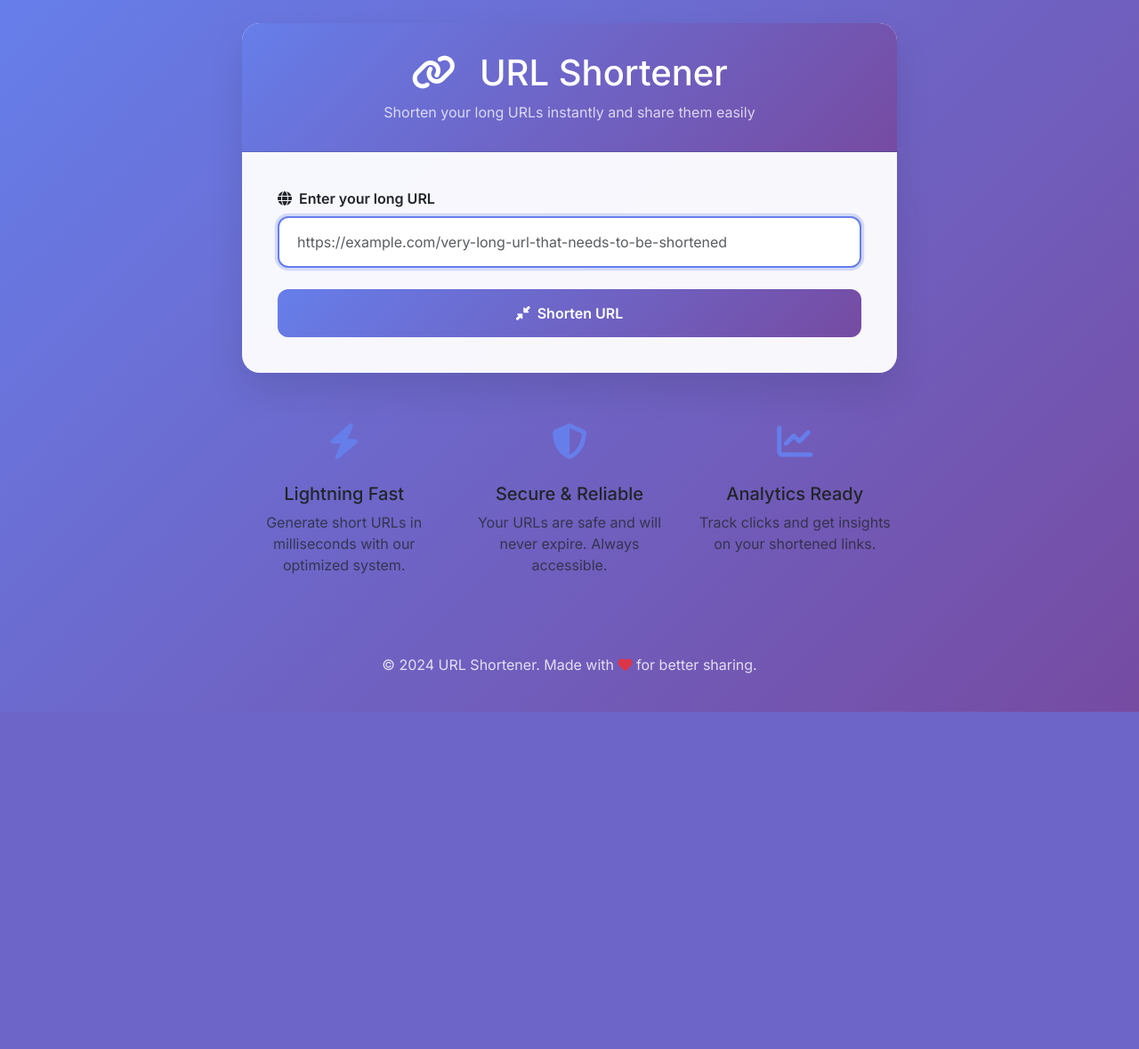
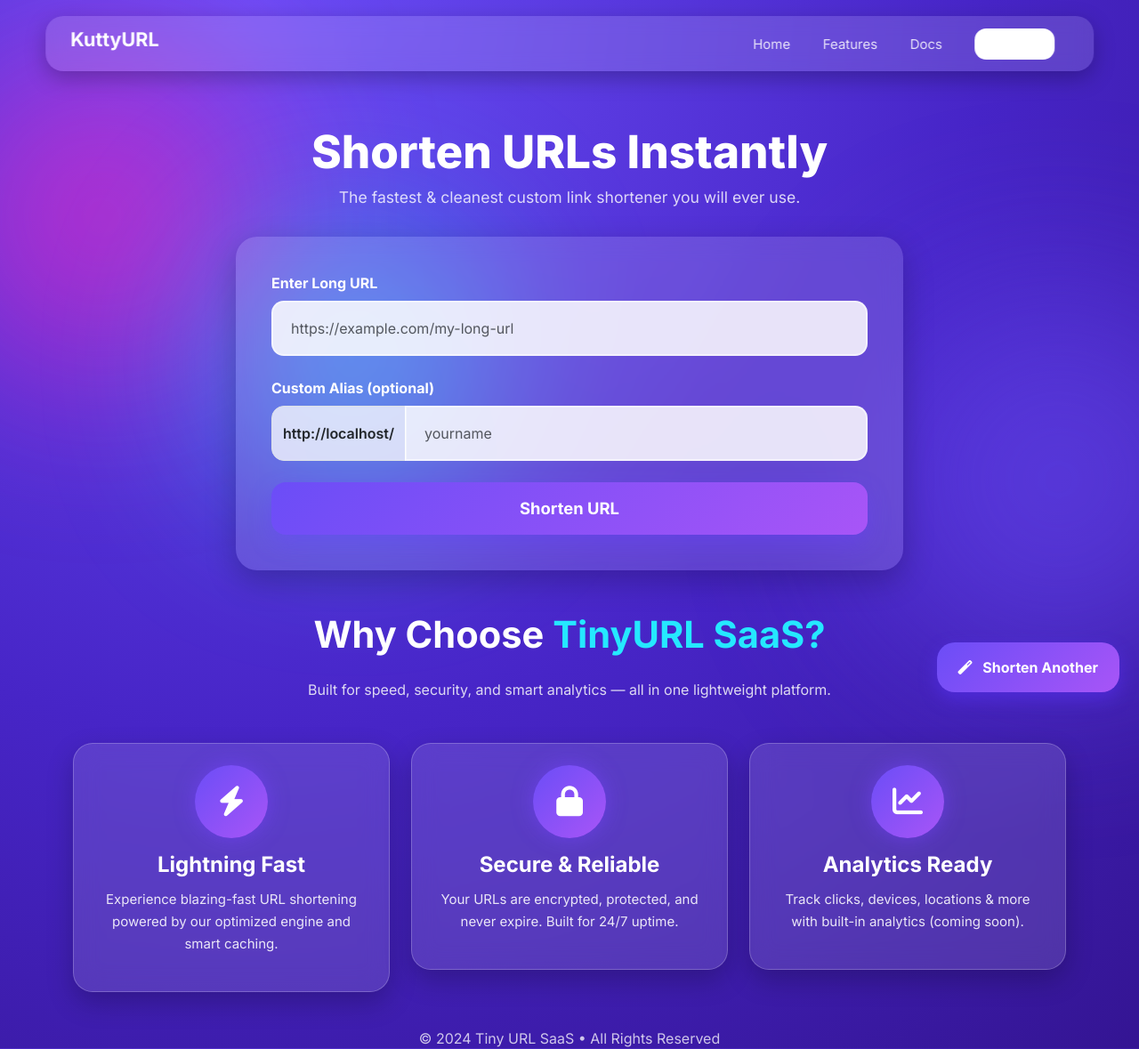
Before and after one commit to SANTHOSH-VJ/url-saas, a Flask app: page / in a window 1280 px wide. Shown: the whole page at 89% size. Before the commit the page ends 800 px from the top, so only its background shows below. Run offline with Flask 3, Linux system fonts and the light colour scheme.

Commit message:
Update index.html

```diff
--- a/templates/index.html
+++ b/templates/index.html
@@ -3,314 +3,442 @@
 <head>
     <meta charset="UTF-8">
     <meta name="viewport" content="width=device-width, initial-scale=1.0">
-    <title>URL Shortener - Shorten Your Links Instantly</title>
+    <title>Tiny – Premium URL Shortener</title>
 
-    <link href="https://cdn.jsdelivr.net/npm/bootstrap@5.3.0/dist/css/bootstrap.min.css" rel="stylesheet">
-    <link href="https://cdnjs.cloudflare.com/ajax/libs/font-awesome/6.4.0/css/all.min.css" rel="stylesheet">
-    <link href="https://fonts.googleapis.com/css2?family=Inter:wght@300;400;500;600;700&display=swap" rel="stylesheet">
+    <!-- Fonts -->
+    <link href="https://fonts.googleapis.com/css2?family=Inter:wght@300;400;500;600;700;800&display=swap" rel="stylesheet">
+    <link href="https://cdnjs.cloudflare.com/ajax/libs/font-awesome/6.5.0/css/all.min.css" rel="stylesheet">
+
+    <!-- Bootstrap -->
+    <link rel="stylesheet" href="https://cdn.jsdelivr.net/npm/bootstrap@5.3.0/dist/css/bootstrap.min.css">
 
     <style>
+        /* Global */
         body {
             font-family: 'Inter', sans-serif;
-            background: linear-gradient(135deg, #667eea 0%, #764ba2 100%);
+            background: radial-gradient(circle at top, #6b4df7, #4725c7, #31128b);
             min-height: 100vh;
-        }
-        .main-container {
-            min-height: 100vh;
-            display: flex;
-            align-items: center;
-            justify-content: center;
-            padding: 20px;
-        }
-        .card {
-            border: none;
-            border-radius: 20px;
-            box-shadow: 0 20px 40px rgba(0,0,0,0.1);
-            backdrop-filter: blur(10px);
-            background: rgba(255, 255, 255, 0.95);
+            overflow-x: hidden;
+            animation: bgMove 12s ease infinite alternate;
+            background-size: 180%;
         }
 
-        .card-header {
-            background: linear-gradient(135deg, #667eea 0%, #764ba2 100%);
+        @keyframes bgMove {
+            0% { background-position: 0% 0%; }
+            100% { background-position: 100% 100%; }
+        }
+
+        /* Blobs */
+        .blob {
+            position: fixed;
+            border-radius: 50%;
+            filter: blur(100px);
+            opacity: .55;
+            animation: floatBlob 18s infinite alternate ease-in-out;
+            z-index: -1;
+        }
+
+        .blob1 {
+            width: 350px; height: 350px;
+            background: #ff22bb;
+            top: 10%; left: -60px;
+        }
+
+        .blob2 {
+            width: 420px; height: 420px;
+            background: #6b4df7;
+            bottom: 5%; right: -120px;
+        }
+
+        .blob3 {
+            width: 280px; height: 280px;
+            background: #25e8ff;
+            bottom: 30%; left: 20%;
+        }
+
+        @keyframes floatBlob {
+            from { transform: translateY(0px) scale(1); }
+            to   { transform: translateY(-40px) scale(1.1); }
+        }
+
+        /* Navbar */
+        .glass-nav {
+            position: fixed;
+            top: 18px;
+            left: 50%;
+            transform: translateX(-50%);
+            width: 92%;
+            max-width: 1200px;
+            background: rgba(255,255,255,0.14);
+            border-radius: 20px;
+            backdrop-filter: blur(10px);
+            box-shadow: 0 8px 25px rgba(0,0,0,0.25);
+            padding: 14px 28px;
+            z-index: 1000;
+        }
+
+        .nav-logo {
+            font-size: 1.35rem;
+            font-weight: 700;
             color: white;
-            border-radius: 20px 20px 0 0 !important;
-            padding: 2rem;
+        }
+
+        .nav-links a {
+            margin: 0 16px;
+            font-size: 15px;
+            color: rgba(255,255,255,0.85);
+            text-decoration: none;
+            transition: .2s;
+        }
+
+        .nav-links a:hover { color: white; }
+
+        .nav-btn {
+            background: white;
+            padding: 8px 20px;
+            color: #6b4df7;
+            font-weight: 600;
+            border-radius: 13px;
+            text-decoration: none;
+        }
+
+        /* Hero */
+        .hero {
+            margin-top: 140px;
             text-align: center;
         }
 
-        .card-body {
-            padding: 2.5rem;
+        .hero h1 {
+            font-size: 3.2rem;
+            font-weight: 800;
+            color: white;
+        }
+
+        .hero p {
+            font-size: 1.1rem;
+            color: rgba(255,255,255,0.8);
+            margin-bottom: 30px;
+        }
+
+        /* Main Card */
+        .main-card {
+            width: 100%;
+            max-width: 750px;
+            margin: 0 auto;
+            padding: 40px;
+            border-radius: 24px;
+            background: rgba(255,255,255,0.14);
+            backdrop-filter: blur(12px);
+            box-shadow: 0 12px 35px rgba(0,0,0,.22);
+            animation: fadeIn 0.8s ease;
+        }
+
+        @keyframes fadeIn {
+            from { opacity: 0; transform: translateY(20px); }
+            to   { opacity: 1; transform: translateY(0); }
         }
 
         .form-control {
-            border-radius: 12px;
-            border: 2px solid #e9ecef;
-            padding: 15px 20px;
+            border-radius: 14px;
+            padding: 17px 20px;
+            border: 2px solid rgba(255,255,255,0.5);
+            background: rgba(255,255,255,0.85);
             font-size: 16px;
-            transition: all 0.3s ease;
+            transition: .25s;
         }
 
         .form-control:focus {
-            border-color: #667eea;
-            box-shadow: 0 0 0 0.2rem rgba(102, 126, 234, 0.25);
+            border-color: white;
+            box-shadow: 0 0 0 4px rgba(255,255,255,0.25);
+        }
+
+        .input-group-text {
+            background: rgba(255,255,255,0.75);
+            border-radius: 14px 0 0 14px;
+            font-weight: 600;
         }
 
         .btn-primary {
-            background: linear-gradient(135deg, #667eea 0%, #764ba2 100%);
+            background: linear-gradient(135deg, #6b4df7 0%, #a855f7 100%);
+            padding: 16px;
+            border-radius: 16px;
             border: none;
-            border-radius: 12px;
-            padding: 15px 30px;
-            font-weight: 600;
-            font-size: 16px;
-            transition: all 0.3s ease;
+            font-size: 1.15rem;
+            font-weight: 700;
+            color: white;
+            box-shadow: 0 10px 25px rgba(104,64,255,0.4);
+            transition: 0.3s;
         }
 
         .btn-primary:hover {
-            transform: translateY(-2px);
-            box-shadow: 0 10px 20px rgba(102, 126, 234, 0.3);
+            transform: translateY(-4px) scale(1.02);
+            box-shadow: 0 14px 30px rgba(104,64,255,0.6);
         }
 
-        .result-container {
-            margin-top: 2rem;
-            padding: 1.5rem;
-            background: #f8f9fa;
-            border-radius: 12px;
-            border-left: 4px solid #667eea;
+        .result-box {
+            margin-top: 30px;
+            background: rgba(255,255,255,0.92);
+            padding: 22px;
+            border-radius: 16px;
+            border-left: 6px solid #6b4df7;
+            box-shadow: 0 5px 20px rgba(0,0,0,0.15);
         }
 
-        .result-url {
+        .short-url-display {
             font-family: 'Courier New', monospace;
             background: white;
-            padding: 10px 15px;
-            border-radius: 8px;
-            border: 1px solid #dee2e6;
+            padding: 12px;
+            border-radius: 10px;
+            border: 1px solid #ddd;
+            font-size: 15px;
             word-break: break-all;
         }
 
         .copy-btn {
-            background: #28a745;
+            background: #00cc6a;
+            color: white;
+            padding: 12px 20px;
+            border-radius: 10px;
+            font-weight: 600;
             border: none;
-            border-radius: 8px;
-            color: white;
-            padding: 8px 15px;
-            margin-left: 10px;
-            transition: all 0.3s ease;
+            transition: 0.2s ease;
         }
 
         .copy-btn:hover {
-            background: #218838;
-            transform: translateY(-1px);
+            transform: translateY(-3px);
+            background: #00b85d;
         }
 
-        .features {
-            margin-top: 3rem;
+        .floating-cta {
+            position: fixed;
+            bottom: 22px;
+            right: 22px;
+            background: linear-gradient(135deg, #6b4df7, #a855f7);
+            padding: 16px 24px;
+            border-radius: 20px;
+            color: white;
+            font-weight: 700;
+            text-decoration: none;
+            box-shadow: 0 8px 20px rgba(90,50,255,.45);
+            transition: .25s;
+        }
+
+        .floating-cta:hover { transform: translateY(-3px); }
+
+        /* Footer */
+        .footer {
+            text-align: center;
+            margin-top: 40px;
+            color: rgba(255,255,255,0.75);
+        }
+
+        /* Feature Section */
+        .feature-card {
+            background: rgba(255,255,255,0.12);
+            backdrop-filter: blur(14px);
+            border-radius: 22px;
+            padding: 28px;
+            transition: 0.35s ease;
+            border: 1px solid rgba(255,255,255,0.22);
+            box-shadow: 0 12px 30px rgba(0,0,0,.22);
+        }
+
+        .feature-card:hover {
+            transform: translateY(-10px) scale(1.035);
+            box-shadow: 0 18px 40px rgba(0,0,0,.30);
+            background: rgba(255,255,255,0.18);
         }
 
         .feature-icon {
-            font-size: 2.5rem;
-            color: #667eea;
-            margin-bottom: 1rem;
+            width: 82px;
+            height: 82px;
+            margin: 0 auto;
+            border-radius: 50%;
+            background: linear-gradient(135deg, #6b4df7, #a855f7);
+            display: flex;
+            align-items: center;
+            justify-content: center;
+            font-size: 34px;
+            color: white;
+            transition: 0.35s;
+            box-shadow: 0 0 22px rgba(120,70,255,0.55);
         }
 
-        .footer {
-            text-align: center;
-            margin-top: 3rem;
-            color: rgba(255, 255, 255, 0.8);
+        .feature-card:hover .feature-icon {
+            transform: rotate(6deg) scale(1.08);
+            box-shadow: 0 0 30px rgba(160,120,255,0.75);
         }
 
-        .loading {
-            display: none;
-        }
-
-        .spinner-border-sm {
-            width: 1rem;
-            height: 1rem;
+        .feature-text {
+            color: rgba(255,255,255,0.88);
+            font-size: 15px;
+            margin-top: 12px;
+            line-height: 1.55rem;
         }
     </style>
 </head>
+
 <body>
-    <div class="main-container">
-        <div class="container">
-            <div class="row justify-content-center">
-                <div class="col-lg-8 col-md-10">
-                    <div class="card">
-                        <div class="card-header">
-                            <h1 class="mb-0">
-                                <i class="fas fa-link me-3"></i>
-                                URL Shortener
-                            </h1>
-                            <p class="mb-0 mt-2 opacity-75">Shorten your long URLs instantly and share them easily</p>
+
+    <!-- Blobs -->
+    <div class="blob blob1"></div>
+    <div class="blob blob2"></div>
+    <div class="blob blob3"></div>
+
+    <!-- Navbar -->
+    <nav class="glass-nav d-flex justify-content-between align-items-center">
+        <h3 class="nav-logo">KuttyURL</h3>
+        <div class="nav-links">
+            <a href="#">Home</a>
+            <a href="#features">Features</a>
+            <a href="#">Docs</a>
+            <a href="#" class="nav-btn">Sign In</a>
         </div>
-                        <div class="card-body">
-                            <form method="post" action="/shorten" id="urlForm">
-                                <div class="mb-4">
-                                    <label for="long_url" class="form-label fw-semibold">
-                                        <i class="fas fa-globe me-2"></i>Enter your long URL
-                                    </label>
-                                    <input
-                                        type="url"
-                                        class="form-control form-control-lg"
-                                        id="long_url"
-                                        name="long_url"
-                                        placeholder="https://example.com/very-long-url-that-needs-to-be-shortened"
-                                        required
-                                    >
+    </nav>
+
+    <!-- Hero -->
+    <div class="container hero">
+        <h1>Shorten URLs Instantly</h1>
+        <p>The fastest & cleanest custom link shortener you will ever use.</p>
     </div>
 
-                                <div class="d-grid">
-                                    <button type="submit" class="btn btn-primary btn-lg" id="submitBtn">
-                                        <span class="btn-text">
-                                            <i class="fas fa-compress-alt me-2"></i>Shorten URL
-                                        </span>
-                                        <span class="loading">
-                                            <span class="spinner-border spinner-border-sm me-2" role="status"></span>
-                                            Shortening...
+    <!-- Main Shortener Card -->
+    <div class="main-card">
+        <form id="urlForm">
+            <label class="fw-bold text-white mb-2">Enter Long URL</label>
+            <input type="url" id="long_url" name="long_url" class="form-control mb-4"
+                   placeholder="https://example.com/my-long-url" required>
+
+            <label class="fw-bold text-white mb-2">Custom Alias (optional)</label>
+            <div class="input-group mb-4">
+                <span class="input-group-text">{{ request.host_url }}</span>
+                <input type="text" id="alias" name="alias" class="form-control" placeholder="yourname">
+            </div>
+
+            <button type="submit" id="submitBtn" class="btn btn-primary w-100">
+                <span class="btn-text">Shorten URL</span>
+                <span class="loading" style="display:none;">
+                    <span class="spinner-border spinner-border-sm me-2"></span>
+                    Processing...
                 </span>
             </button>
-                                </div>
         </form>
 
-                            <!-- Result Container -->
-                            <div id="resultContainer" class="result-container" style="display: none;">
-                                <h5 class="mb-3">
-                                    <i class="fas fa-check-circle text-success me-2"></i>
-                                    Your shortened URL is ready!
-                                </h5>
-                                <div class="d-flex align-items-center">
-                                    <div class="result-url flex-grow-1" id="resultUrl"></div>
-                                    <button class="copy-btn" onclick="copyToClipboard()">
-                                        <i class="fas fa-copy me-1"></i>Copy
-                                    </button>
+        <!-- Result -->
+        <div id="resultContainer" style="display:none;">
+            <div class="result-box">
+                <div class="d-flex">
+                    <div class="short-url-display flex-grow-1 me-3" id="resultUrl"></div>
+                    <button class="copy-btn" onclick="copyToClipboard()">Copy</button>
                 </div>
             </div>
         </div>
     </div>
 
     <!-- Features Section -->
-                    <div class="features">
-                        <div class="row text-center">
-                            <div class="col-md-4 mb-4">
+    <section id="features" class="mt-5 container">
+        <h2 class="text-center text-white fw-bold mb-4" style="font-size: 2.6rem;">
+            Why Choose <span style="color:#25e8ff;">TinyURL SaaS?</span>
+        </h2>
+
+        <p class="text-center text-light mb-5" style="opacity: 0.85;">
+            Built for speed, security, and smart analytics — all in one lightweight platform.
+        </p>
+
+        <div class="row g-4 justify-content-center">
+
+            <div class="col-lg-4 col-md-6">
+                <div class="feature-card p-4 text-center">
                     <div class="feature-icon">
-                                    <i class="fas fa-bolt"></i>
+                        <i class="fa-solid fa-bolt"></i>
                     </div>
-                                <h5>Lightning Fast</h5>
-                                <p class="text-muted">Generate short URLs in milliseconds with our optimized system.</p>
-                            </div>
-                            <div class="col-md-4 mb-4">
-                                <div class="feature-icon">
-                                    <i class="fas fa-shield-alt"></i>
-                                </div>
-                                <h5>Secure & Reliable</h5>
-                                <p class="text-muted">Your URLs are safe and will never expire. Always accessible.</p>
-                            </div>
-                            <div class="col-md-4 mb-4">
-                                <div class="feature-icon">
-                                    <i class="fas fa-chart-line"></i>
-                                </div>
-                                <h5>Analytics Ready</h5>
-                                <p class="text-muted">Track clicks and get insights on your shortened links.</p>
-                            </div>
+                    <h4 class="fw-bold text-white mt-3">Lightning Fast</h4>
+                    <p class="feature-text">
+                        Experience blazing-fast URL shortening powered by our optimized engine and smart caching.
+                    </p>
                 </div>
             </div>
 
-                    <div class="footer">
-                        <p>&copy; 2024 URL Shortener. Made with <i class="fas fa-heart text-danger"></i> for better sharing.</p>
+            <div class="col-lg-4 col-md-6">
+                <div class="feature-card p-4 text-center">
+                    <div class="feature-icon">
+                        <i class="fa-solid fa-lock"></i>
                     </div>
-                </div>
-            </div>
+                    <h4 class="fw-bold text-white mt-3">Secure & Reliable</h4>
+                    <p class="feature-text">
+                        Your URLs are encrypted, protected, and never expire. Built for 24/7 uptime.
+                    </p>
                 </div>
             </div>
 
-    <!-- Bootstrap JS -->
-    <script src="https://cdn.jsdelivr.net/npm/bootstrap@5.3.0/dist/js/bootstrap.bundle.min.js"></script>
+            <div class="col-lg-4 col-md-6">
+                <div class="feature-card p-4 text-center">
+                    <div class="feature-icon">
+                        <i class="fa-solid fa-chart-line"></i>
+                    </div>
+                    <h4 class="fw-bold text-white mt-3">Analytics Ready</h4>
+                    <p class="feature-text">
+                        Track clicks, devices, locations & more with built-in analytics (coming soon).
+                    </p>
+                </div>
+            </div>
 
+        </div>
+    </section>
+
+    <!-- Floating Button -->
+    <a href="#urlForm" class="floating-cta">
+        <i class="fa-solid fa-magic me-2"></i>
+        Shorten Another
+    </a>
+
+    <!-- Footer -->
+    <div class="footer">&copy; 2024 Tiny URL SaaS • All Rights Reserved</div>
+
+    <!-- JS -->
     <script>
-        // Form submission with AJAX
-        document.getElementById('urlForm').addEventListener('submit', function(e) {
+        document.getElementById("urlForm").addEventListener("submit", function (e) {
             e.preventDefault();
 
-            const submitBtn = document.getElementById('submitBtn');
-            const btnText = submitBtn.querySelector('.btn-text');
-            const loading = submitBtn.querySelector('.loading');
-            const longUrl = document.getElementById('long_url').value;
+            const btn = document.getElementById("submitBtn");
+            btn.querySelector(".btn-text").style.display = "none";
+            btn.querySelector(".loading").style.display = "inline-block";
+            btn.disabled = true;
 
-            // Show loading state
-            btnText.style.display = 'none';
-            loading.style.display = 'inline-block';
-            submitBtn.disabled = true;
+            const formData = new FormData();
+            formData.append("long_url", document.getElementById("long_url").value);
+            formData.append("alias", document.getElementById("alias").value);
 
-            // Create form data
-            const formData = new FormData();
-            formData.append('long_url', longUrl);
-
-            // Send AJAX request
-            fetch('/shorten', {
-                method: 'POST',
-                body: formData
-            })
-            .then(response => response.json())
-            .then(data => {
-                if (data.success) {
-                    showResult(data.short_url);
-                } else {
-                    showError('Failed to shorten URL. Please try again.');
-                }
-            })
-            .catch(error => {
-                console.error('Error:', error);
-                showError('An error occurred. Please try again.');
+            fetch("/shorten", { method: "POST", body: formData })
+                .then((r) => r.json())
+                .then((data) => {
+                    if (data.success) showResult(data.short_url);
+                    else showError(data.error || "Something went wrong!");
                 })
                 .finally(() => {
-                // Reset button state
-                btnText.style.display = 'inline-block';
-                loading.style.display = 'none';
-                submitBtn.disabled = false;
+                    btn.querySelector(".btn-text").style.display = "inline-block";
+                    btn.querySelector(".loading").style.display = "none";
+                    btn.disabled = false;
                 });
         });
 
-        // Copy to clipboard function
-        function copyToClipboard() {
-            const resultUrl = document.getElementById('resultUrl');
-            const copyBtn = document.querySelector('.copy-btn');
-
-            navigator.clipboard.writeText(resultUrl.textContent).then(function() {
-                // Change button text temporarily
-                const originalText = copyBtn.innerHTML;
-                copyBtn.innerHTML = '<i class="fas fa-check me-1"></i>Copied!';
-                copyBtn.style.background = '#28a745';
-
-                setTimeout(function() {
-                    copyBtn.innerHTML = originalText;
-                    copyBtn.style.background = '#28a745';
-                }, 2000);
-            });
+        function showResult(url) {
+            document.getElementById("resultUrl").textContent = url;
+            document.getElementById("resultContainer").style.display = "block";
         }
 
-        function showResult(shortUrl) {
-            const resultContainer = document.getElementById('resultContainer');
-            const resultUrl = document.getElementById('resultUrl');
-
-            resultUrl.textContent = shortUrl;
-            resultContainer.style.display = 'block';
-
-            // Scroll to result
-            resultContainer.scrollIntoView({ behavior: 'smooth' });
+        function showError(msg) {
+            document.getElementById("resultUrl").innerHTML =
+                `<span class="text-danger">${msg}</span>`;
+            document.getElementById("resultContainer").style.display = "block";
         }
 
-        function showError(message) {
-            const resultContainer = document.getElementById('resultContainer');
-            const resultUrl = document.getElementById('resultUrl');
+        function copyToClipboard() {
+            const text = document.getElementById("resultUrl").textContent;
+            navigator.clipboard.writeText(text);
+            alert("Copied to clipboard!");
+        }
+    </script>
 
-            resultUrl.innerHTML = `<span class="text-danger">${message}</span>`;
-            resultContainer.style.display = 'block';
-            resultContainer.style.borderLeftColor = '#dc3545';
-
-            // Scroll to result
-            resultContainer.scrollIntoView({ behavior: 'smooth' });
-        }
-
-        // Auto-focus on URL input
-        document.getElementById('long_url').focus();
-    </script>
 </body>
 </html>
```
Lines whose indentation alone changed are shown as unchanged.
